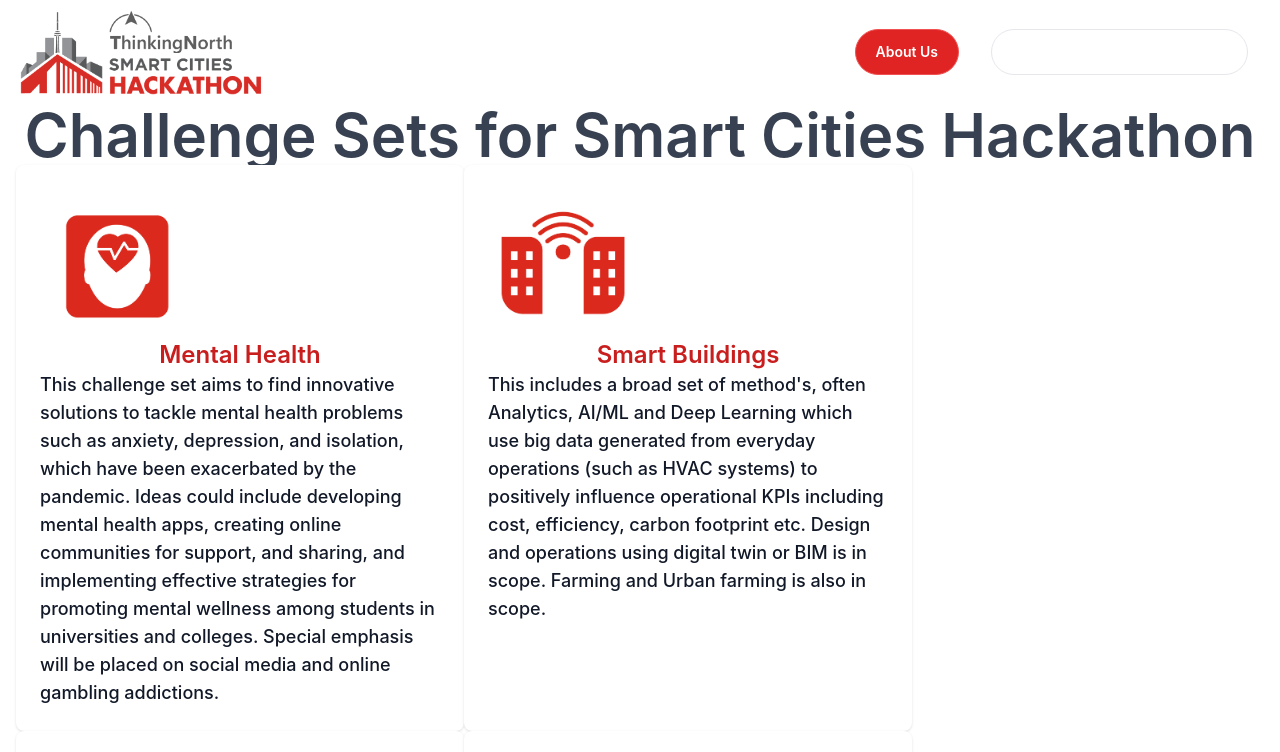
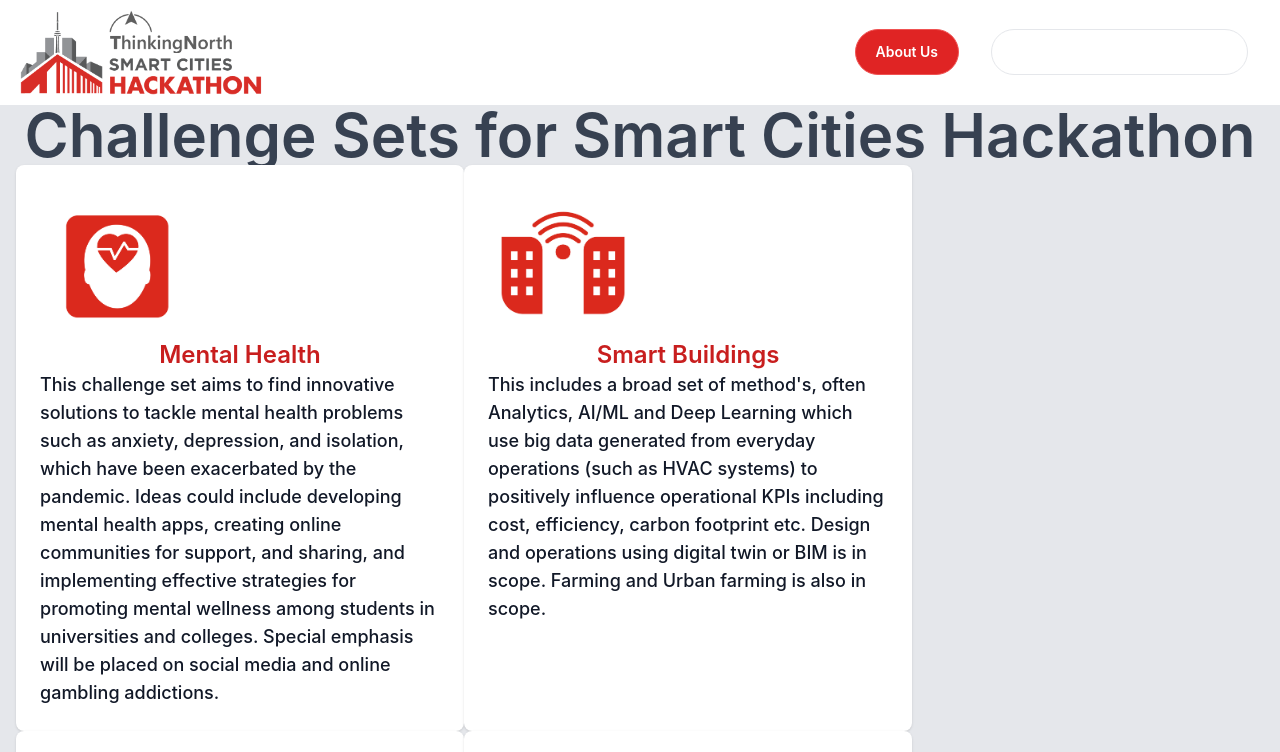
Before and after one commit to ksorathiya/seneca-hackathon-2023, a Next.js app: page /challengesets in a window 1280 px wide. Shown: the top 752 px of the page. Built offline with nearby package versions, Linux system fonts and the light colour scheme.

Commit message:
background gray

```diff
--- a/pages/challengesets.js
+++ b/pages/challengesets.js
@@ -17,7 +17,7 @@ function Challenge(params) {
 
             {/* Challenge Sets */}
 
-            <section class="pt-28 pb-20 bg-white overflow-hidden">
+            <section class="pt-28 pb-20 bg-gray-200 overflow-hidden">
                 <div class="container mx-auto px-4">
                     <h2 class="mb-20 font-heading font-sans font-semibold text-6xl sm:text-7xl text-gray-700 text-center">Challenge Sets for Smart Cities Hackathon</h2>
                     <div class="flex flex-wrap -m-4">
```
